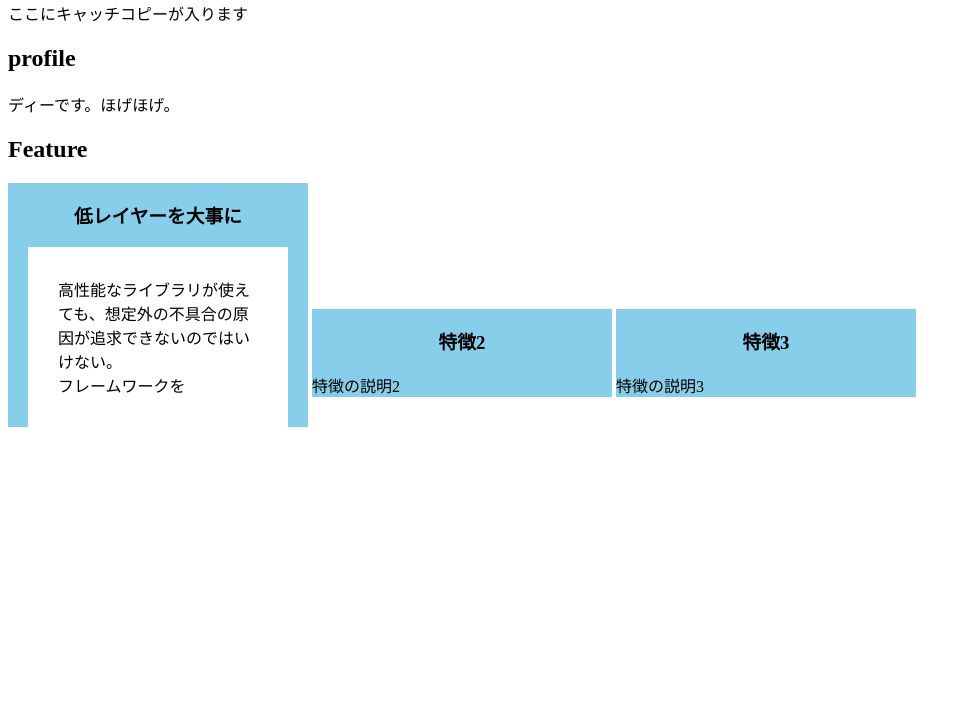
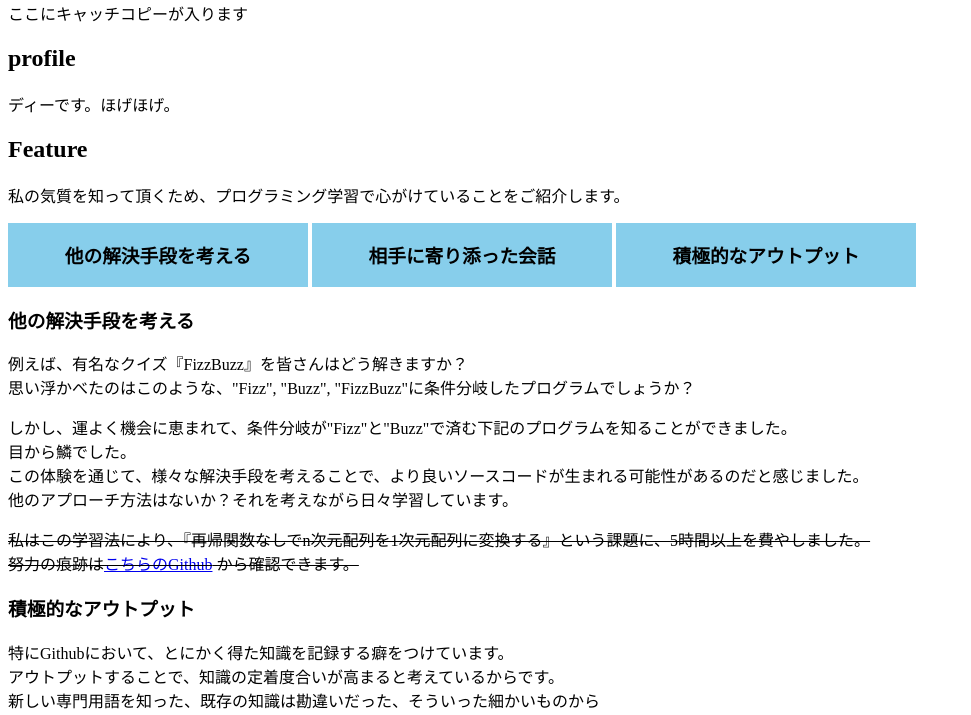
Before and after one commit to dy7ss/myPortfolio, a plain HTML site: page index.html in a window 1280 px wide. Shown: the part 79-794 px from the top of the page, without its empty margins (0-971 px from the left). Drawn offline with Linux system fonts and the light colour scheme.

Commit message:
Add files via upload

```diff
--- a/index.html
+++ b/index.html
@@ -20,20 +20,77 @@
 
   <article>
     <h2>Feature</h2>
+    <p>
+      私の気質を知って頂くため、プログラミング学習で心がけていることをご紹介します。
+    </p>
+    <!-- <div class="feature">
+      <h3>低レイヤーを大事に</h3>
+    </div> -->
     <div class="feature">
-      <h3>低レイヤーを大事に</h3>
-      <div class="featureText">
-        高性能なライブラリが使えても、想定外の不具合の原因が追求できないのではいけない。<br />
-        フレームワークを
-      </div>
+      <h3>他の解決手段を考える</h3>
     </div>
     <div class="feature">
-      <h3>特徴2</h3>
-      特徴の説明2
+      <h3>相手に寄り添った会話</h3>
     </div>
     <div class="feature">
-      <h3>特徴3</h3>
-      特徴の説明3
+      <h3>積極的なアウトプット</h3>
     </div>
+
+    <!-- <h3>低レイヤーを大事に</h3>
+    <p>
+      高度なフレームワークを使っていても、想定外の不具合が発生した際に原因が追求できないのは問題です。<br />
+      React.jsの知識と同時にNode.jsの知識を。<br />
+      ソートメソッドと同時にアルゴリズムを。<br />
+      中身を意識しながら学習しています。
+    </p> -->
+
+    <h3>他の解決手段を考える</h3>
+    <p>
+      例えば、有名なクイズ『FizzBuzz』を皆さんはどう解きますか？<br />
+      思い浮かべたのはこのような、"Fizz", "Buzz",
+      "FizzBuzz"に条件分岐したプログラムでしょうか？
+      <!-- ここにシンタックスハイライトしたコードを書く -->
+    </p>
+    <p>
+      しかし、運よく機会に恵まれて、条件分岐が"Fizz"と"Buzz"で済む下記のプログラムを知ることができました。<br />
+      <!-- ここにシンタックスハイライトしたコードを書く -->
+      目から鱗でした。<br />
+      この体験を通じて、様々な解決手段を考えることで、より良いソースコードが生まれる可能性があるのだと感じました。<br />
+      他のアプローチ方法はないか？それを考えながら日々学習しています。
+    </p>
+    <p>
+      <strike
+        >私はこの学習法により、『再帰関数なしでn次元配列を1次元配列に変換する』という課題に、5時間以上を費やしました。</strike
+      ><br />
+      <strike
+        >努力の痕跡は<a
+          href="https://github.com/shin1127/funcForAlgo/blob/master/py-withoutRecursiveFunc.md"
+          >こちらのGithub</a
+        >
+        から確認できます。</strike
+      >
+    </p>
+
+    <h3>積極的なアウトプット</h3>
+    <p>
+      特にGithubにおいて、とにかく得た知識を記録する癖をつけています。<br />
+      アウトプットすることで、知識の定着度合いが高まると考えているからです。<br />
+      新しい専門用語を知った、既存の知識は勘違いだった、そういった細かいものから<br />
+      アルゴリズムクイズの解答に使った関数、テキストのサンプルコードを改変したものまで、<br />
+      なるべく多くの情報を載せるようにしています。
+    </p>
+    <!-- <p>
+      「Javaのクラスについて新しく知識を得たけれど、"あの部分"をフィールドというのかプロパティというのか分からない！なんて記録すればいいんだ？」<br />
+      「調べてみたらメンバ変数という単語も出てきた、一体これはなんなんだ。調べてみよう。」<br />
+      未知の言葉をGoogle検索で調べるため、アウトプットと同時にインプットもできる構造になっています。<br />
+    </p> -->
+
+    <h3>相手に寄り添った会話</h3>
+    <p>
+      学習で行き詰まったことを尋ねるとき、相手が分からない情報をなるべく伝えるようにします。<br />
+      「どこまで調べたか」「何を試したか」ということはもちろんですが、<br />
+      私の場合「どういう背景や目的があって、最終的に何を解決したいのか」という情報重要視します。<br />
+      これを添えることで、「困った部分に対する解決法」ではなく、「そもそもの目的を達成する、よりよい別のアプローチ」を提示される可能性が出てくるからです。<br />
+    </p>
   </article>
 </html>
```
